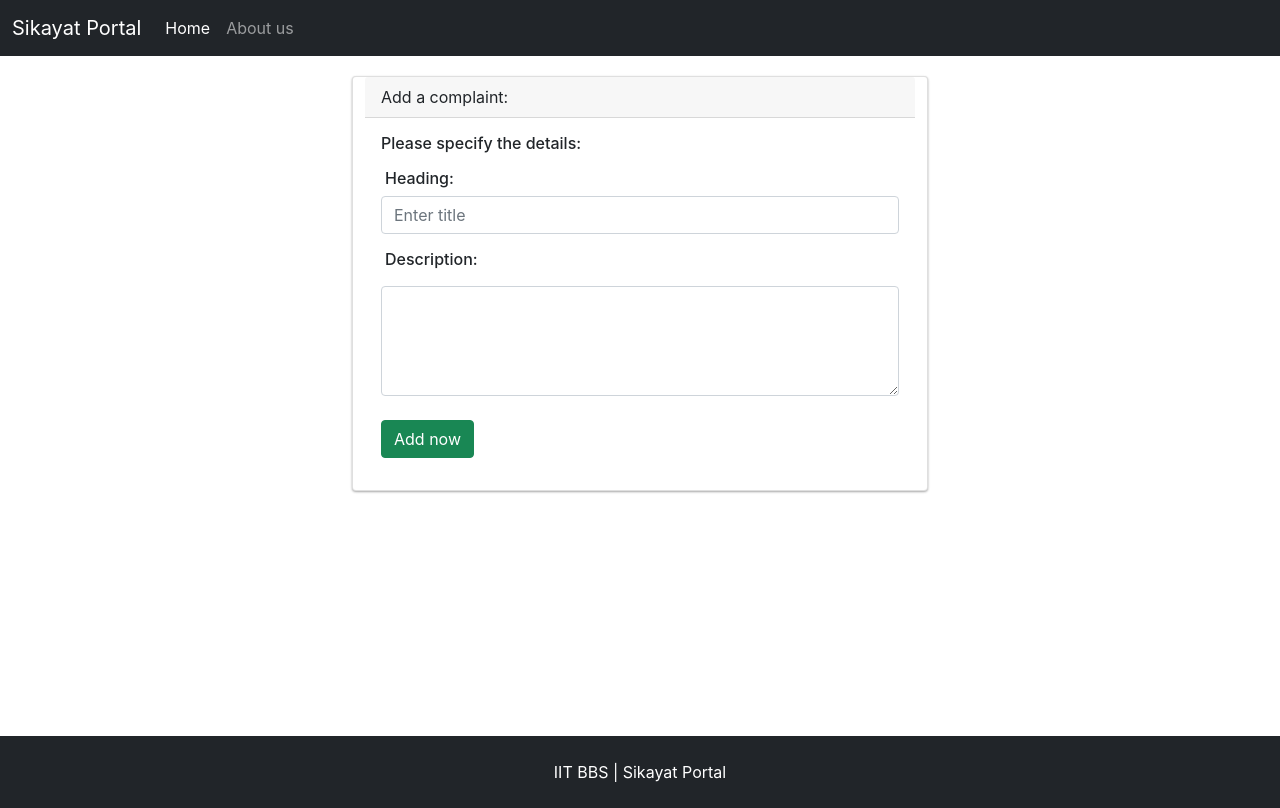
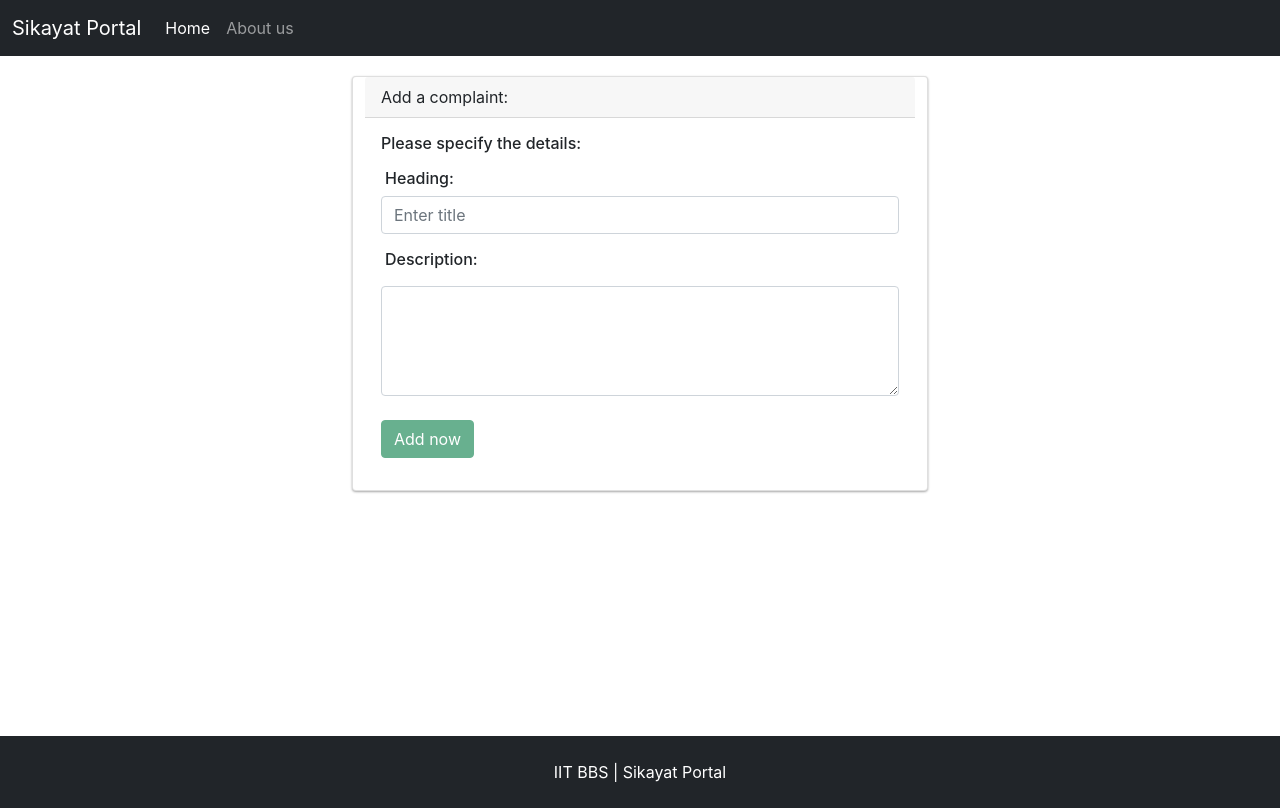
Before and after one commit to We-Us-Code/sikayat, a React (Create React App) app in the folder client/: page /addnew in a window 1280 px wide. Built offline with nearby package versions, Linux system fonts and the light colour scheme; no server answers.

Commit message:
frontend validation for adding post

```diff
--- a/client/src/components/AddNewPost.js
+++ b/client/src/components/AddNewPost.js
@@ -14,6 +14,7 @@ const AddNewPost = () => {
 
   const [currPost, setCurrPost] = useState(DEFAULT_STATE);
 
+  const btnDisabled = currPost.heading.length<10||currPost.heading.length>100||currPost.body.length<10||currPost.body.length>2000;
 
   //Doing it here because it is almost isolated function:
   const addNewPost = (e) => {
@@ -78,7 +79,7 @@ const AddNewPost = () => {
                 onChange={handleChange}
               ></textarea>
             </div>
-            <button className="btn btn-success my-2" onClick={addNewPost}>
+            <button className="btn btn-success my-2" onClick={addNewPost} disabled={btnDisabled}>
               Add now
             </button>
           </form>
```
